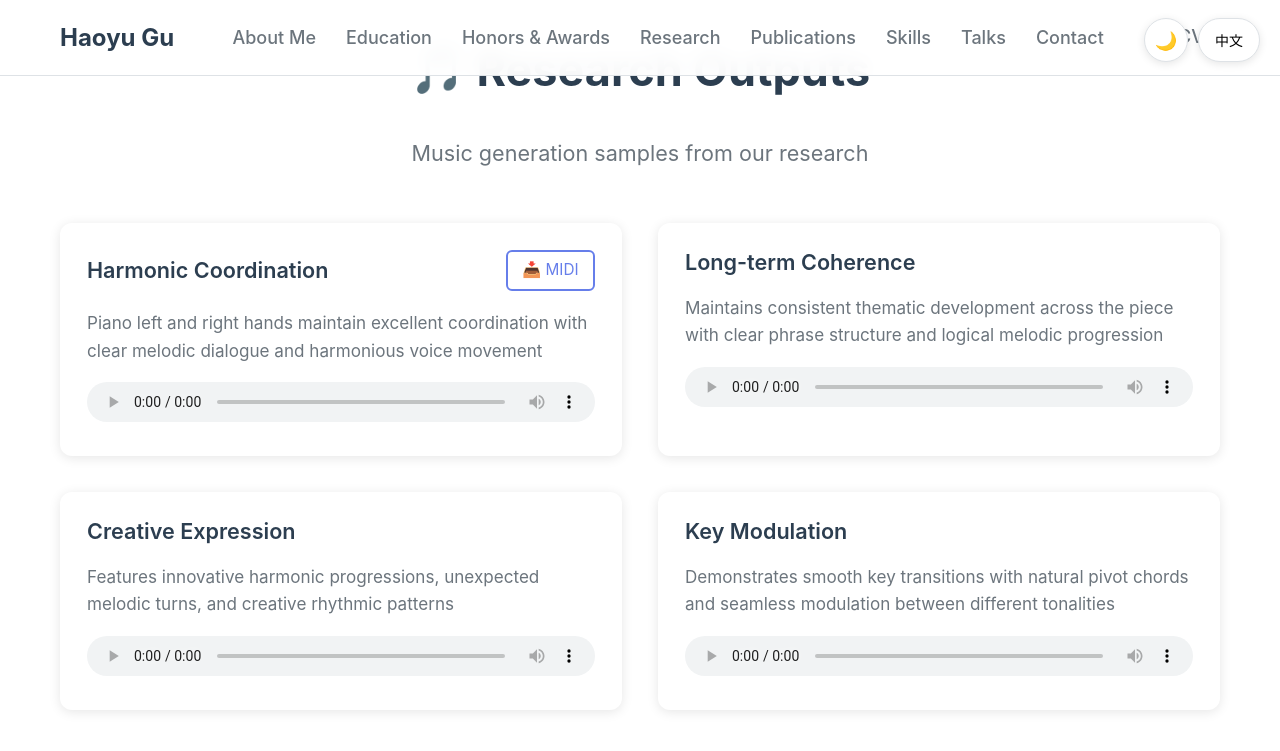
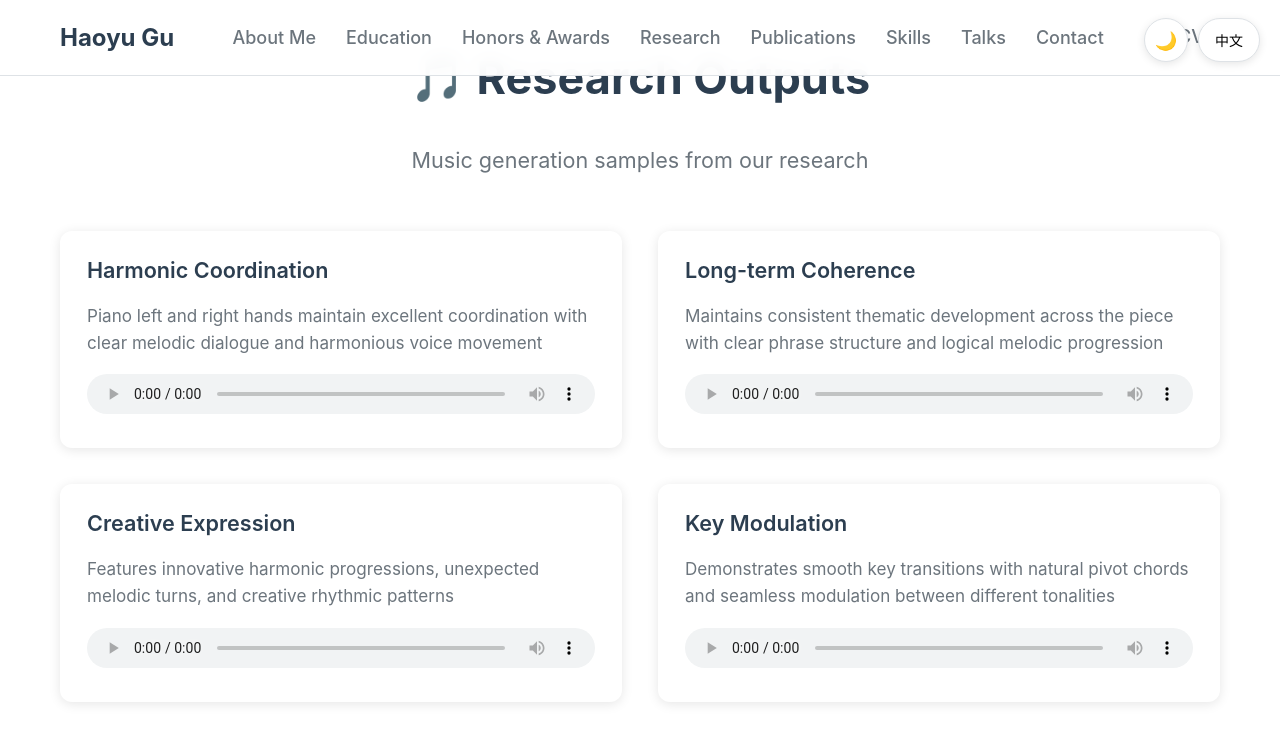
Before and after one commit to Haoyu-Gu/haoyu-gu.github.io, a Jekyll site: the page built from index.html, in a window 1280 px wide and 900 px high, scrolled down 7777 px. Shown: the top 751 px of the window. Built offline with Jekyll 4.4.1, drawn with Linux system fonts in a browser that asks for light colours.

Commit message:
注释双声部协调MIDI按钮

```diff
--- a/index.html
+++ b/index.html
@@ -219,7 +219,7 @@ title: "Haoyu Gu - Personal Portfolio"
     <div class="music-card">
       <div class="music-header">
         <h3 class="music-title" data-lang='{"en": "Harmonic Coordination", "zh": "双声部协调"}'>双声部协调</h3>
-        <a href="/files/sample_20251012_170334_045.mid" class="music-download" download>📥 MIDI</a>
+        <!-- <a href="/files/sample_20251012_170334_045.mid" class="music-download" download>📥 MIDI</a> -->
       </div>
       <p class="music-description" data-lang='{"en": "Piano left and right hands maintain excellent coordination with clear melodic dialogue and harmonious voice movement", "zh": "钢琴左右手配合默契，旋律对话清晰，声部走向和谐"}'>钢琴左右手配合默契，旋律对话清晰，声部走向和谐</p>
       <audio controls class="music-player" preload="auto">
```
